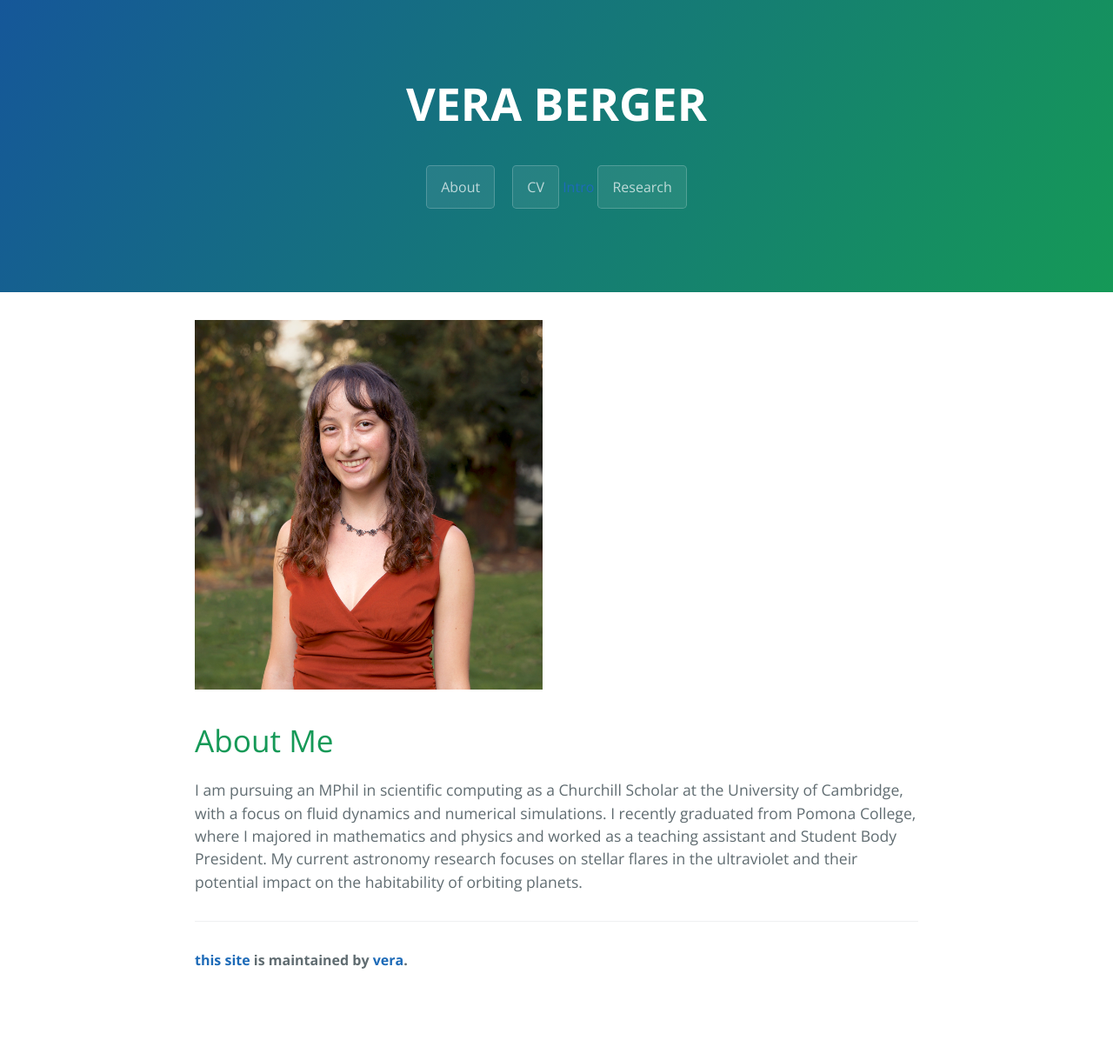
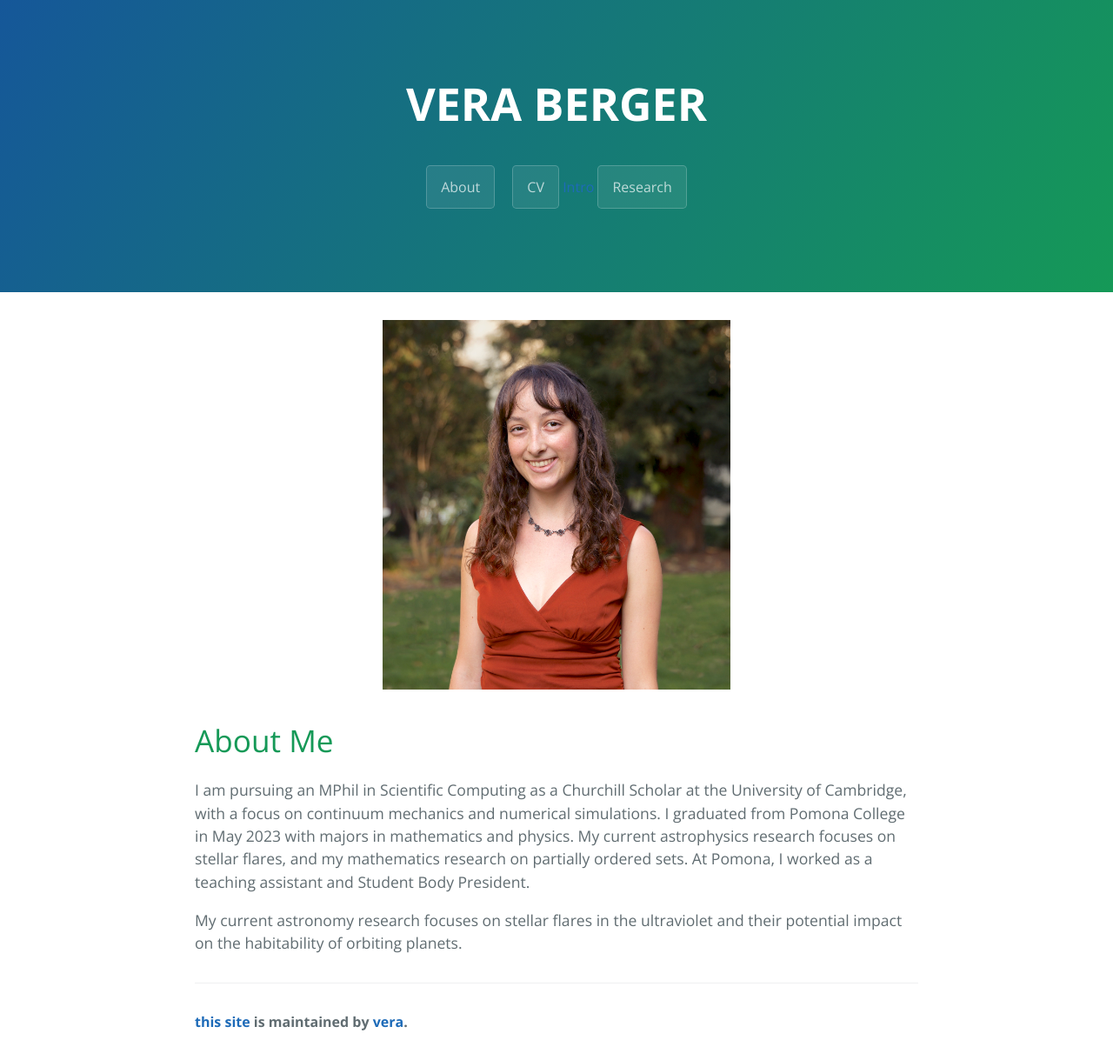
Before and after one commit to veraberger/veraberger.github.io, a Jekyll site: the page built from about.md, in a window 1280 px wide. Shown: the whole page at 87% size. Built offline with Jekyll 4.4.1, drawn with Linux system fonts in a browser that asks for light colours; before the commit the page ends 1148 px from its top, so only the background shows below that.

Commit message:
Update about.md

```diff
--- a/about.md
+++ b/about.md
@@ -4,11 +4,12 @@ layout: template
 filename: about
 meta name: xEnUk2V2-XtOhcEGf99du7CBnP7cdAhW6ldh47R87dc
 ---
-
-
 <div style="display: flex; align-items: center;">
-    <img src="Vera_Berger_headshot_comp.jpg" alt="Your Image" style="float: left; margin-right: 10px; width: 400px;">
+    <img src="Vera_Berger_headshot_comp.jpg" alt="Headshot" style="margin: auto; width: 400px;">
 </div>
 
 # About Me
-I am pursuing an MPhil in scientific computing as a Churchill Scholar at the University of Cambridge, with a focus on fluid dynamics and numerical simulations. I recently graduated from Pomona College, where I majored in mathematics and physics and worked as a teaching assistant and Student Body President. My current astronomy research focuses on stellar flares in the ultraviolet and their potential impact on the habitability of orbiting planets.
+
+I am pursuing an MPhil in Scientific Computing as a Churchill Scholar at the University of Cambridge, with a focus on continuum mechanics and numerical simulations. I graduated from Pomona College in May 2023 with majors in mathematics and physics. My current astrophysics research focuses on stellar flares, and my mathematics research on partially ordered sets. At Pomona, I worked as a teaching assistant and Student Body President.
+
+My current astronomy research focuses on stellar flares in the ultraviolet and their potential impact on the habitability of orbiting planets.
```
